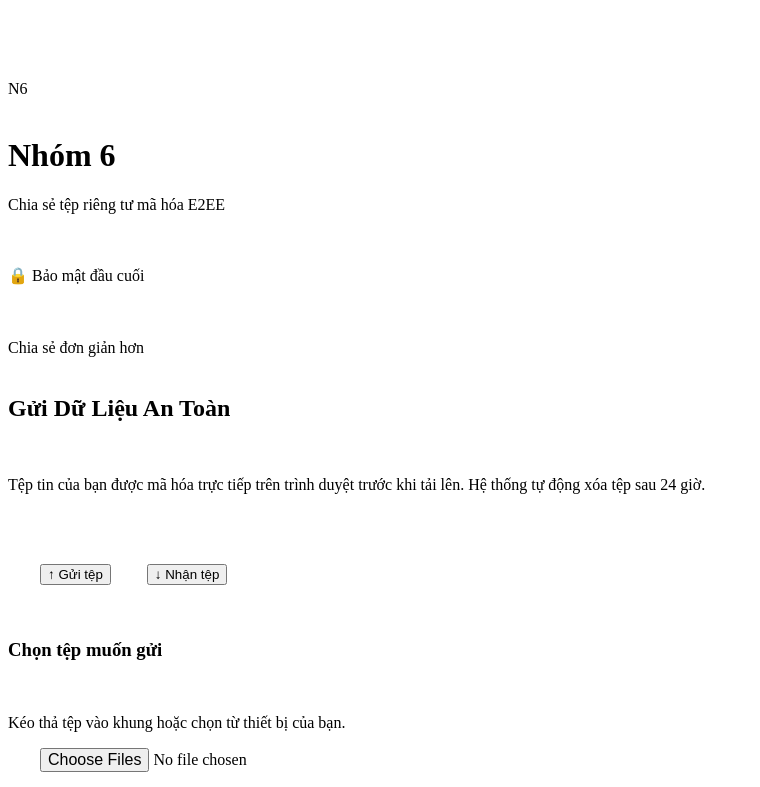
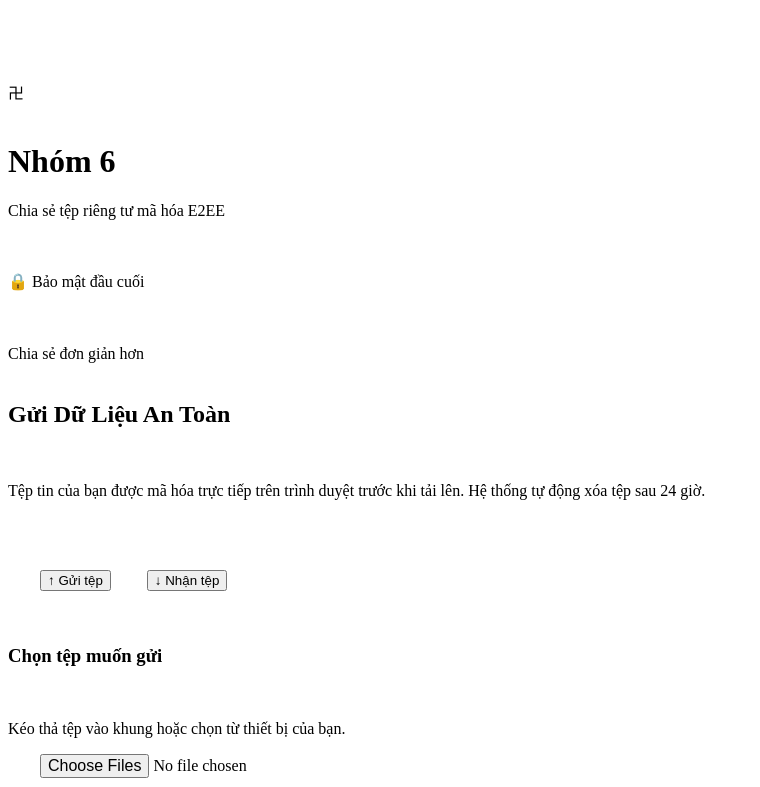
Before and after one commit to nnguyentronghoanganh2005-design/secureshare, a website: page public/index.html in a window 1280 px wide. Shown: the top 787 px of the page, without its empty margins (0-760 px from the left). Drawn offline with nearby package versions, Linux system fonts and the light colour scheme.

```diff
--- a/public/index.html
+++ b/public/index.html
@@ -155,7 +155,7 @@
   <div class="shell">
     <header>
       <div class="brand">
-        <div class="brand-mark" aria-hidden="true"> N6 </div>
+        <div class="brand-mark" aria-hidden="true"> 卍  </div>
         <div><h1>Nhóm 6</h1><p>Chia sẻ tệp riêng tư mã hóa E2EE</p></div>
       </div>
       <div class="secure-pill"><span aria-hidden="true">🔒</span> Bảo mật đầu cuối</div>
```
